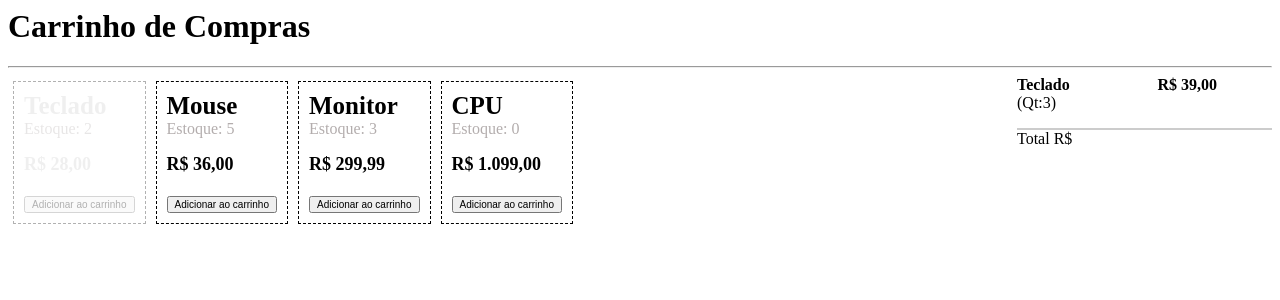
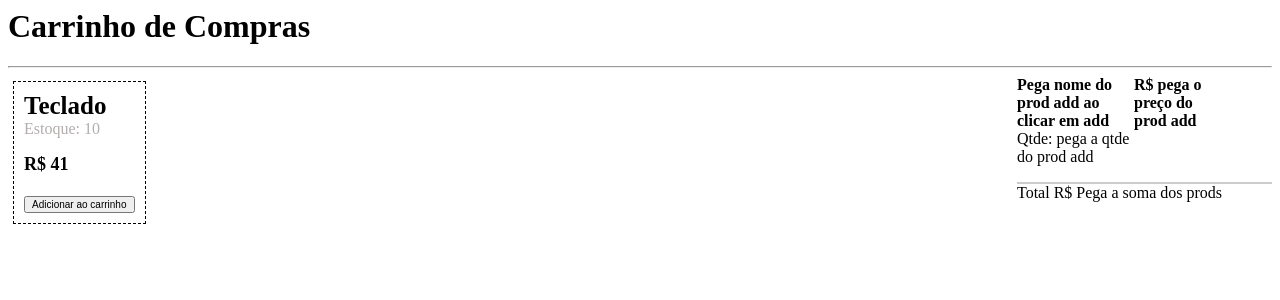
Before and after one commit to carlosaw/projetoaw, a React app: page / in a window 1280 px wide. Shown: the top 300 px of the page. Built offline with nearby package versions, Linux system fonts and the light colour scheme.

Commit message:
Carregar Carrinho

```diff
--- a/src/components/Cart/Produto/Produto.js
+++ b/src/components/Cart/Produto/Produto.js
@@ -1,43 +1,24 @@
 import React, { Component } from 'react';
 
 export class Produto extends Component {
+	constructor(props) {
+		super(props);
+		this.state = {
+			teclado:{name:'Teclado', estoque:10, preco:41},
+			qt:this.props.qt,
+		};
+	}
 
 	render() {
 		return (
 			<div className="container">
+
 				<div className="left">
-					<div className="produto disabled">
-						<strong>Teclado</strong>
-						<p>Estoque: 2</p>
+					<div className="produto">
+						<strong>{this.state.teclado.name}</strong>
+						<p>Estoque: {this.state.teclado.estoque}</p>
 						<div class="preco">
-							<strong>R$ 28,00</strong>
-						</div>
-						<button>Adicionar ao carrinho</button>
-					</div>
-
-					<div className="produto">
-						<strong>Mouse</strong>
-						<p>Estoque: 5</p>
-						<div class="preco">
-							<strong>R$ 36,00</strong>
-						</div>
-						<button>Adicionar ao carrinho</button>
-					</div>
-
-					<div className="produto">
-						<strong>Monitor</strong>
-						<p>Estoque: 3</p>
-						<div class="preco">
-							<strong>R$ 299,99</strong>
-						</div>
-						<button>Adicionar ao carrinho</button>
-					</div>
-
-					<div className="produto">
-						<strong>CPU</strong>
-						<p>Estoque: 0</p>
-						<div class="preco">
-							<strong>R$ 1.099,00</strong>
+							<strong>R$ {this.state.teclado.preco}</strong>
 						</div>
 						<button>Adicionar ao carrinho</button>
 					</div>
@@ -46,15 +27,15 @@ export class Produto extends Component {
 				<div className="cart">
 					<div className="prods">
 						<div>
-							<strong>Teclado</strong>
-							<p>(Qt:3)</p>
+							<strong>Pega nome do prod add ao clicar em add</strong>
+							<p>Qtde: pega a qtde do prod add</p>
 						</div>
 						<div>
-							<strong>R$ 39,00</strong>
+							<strong>R$ pega o preço do prod add</strong>
 						</div>
 					</div>
 					<div className="line"></div>
-					<div className="total">Total R$ </div>
+					<div className="total">Total R$ Pega a soma dos prods</div>
 				</div>
 
 			</div>
```
Also changed, not shown: public/index.js.
